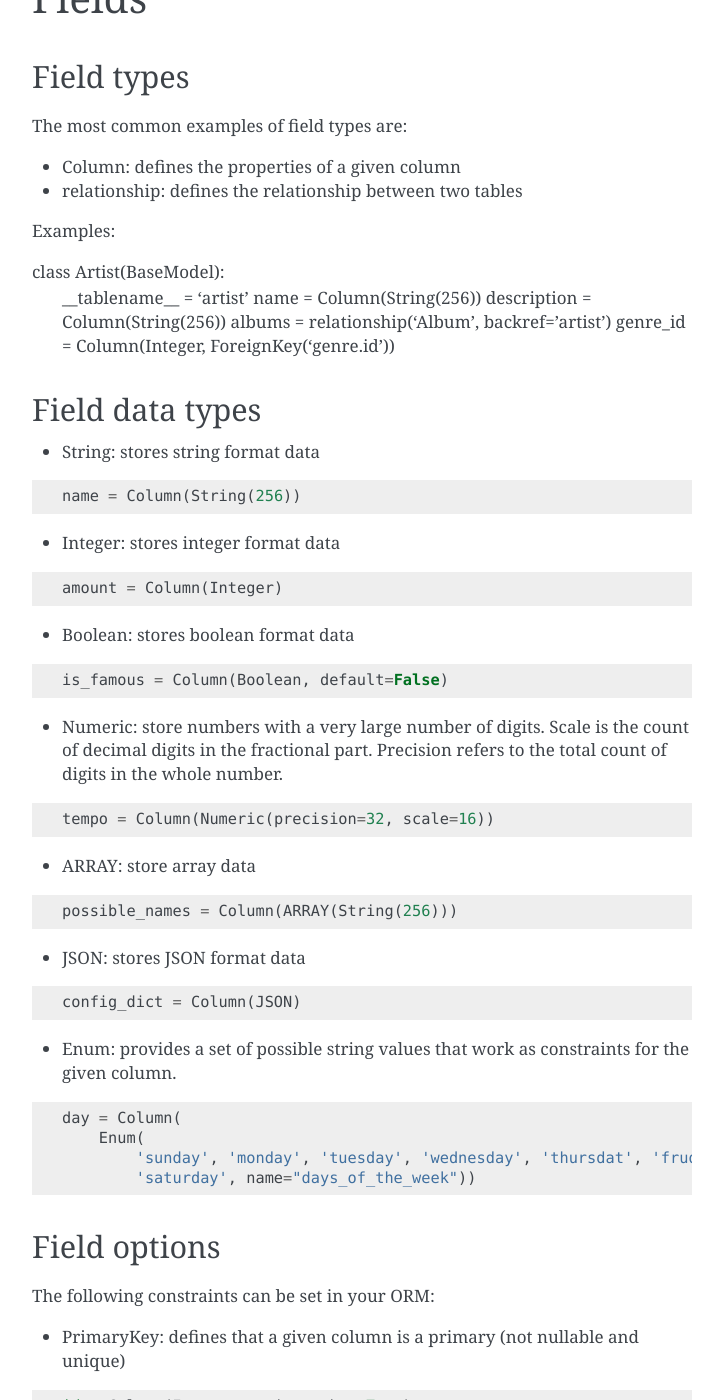
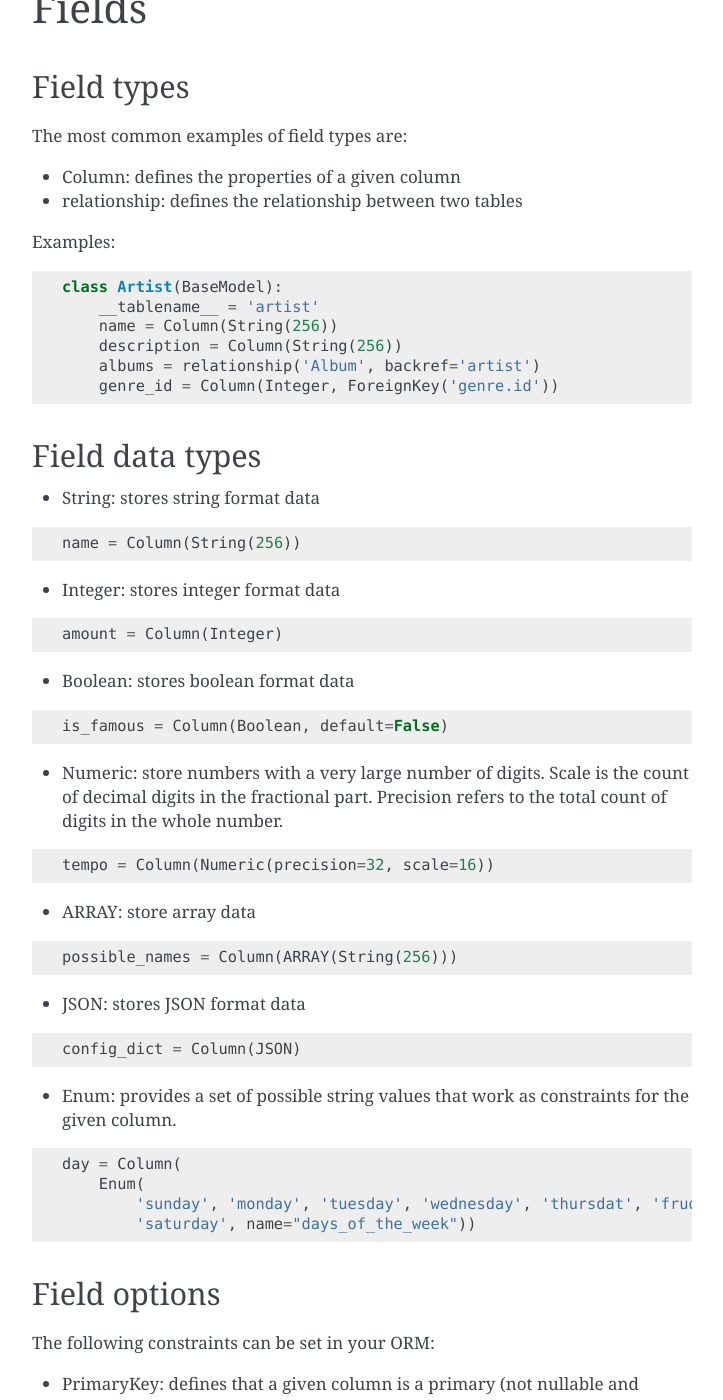
Before and after one commit to fenderdigital/flask-philo, a Sphinx documentation site: the page built from documentation/source/db/postgresql-orm.rst, in a window 1280 px wide and 1400 px high, scrolled down 1668 px. Shown: the whole window, without its empty margins (388-1111 px from the left). Built offline with Sphinx 7.4.7, drawn with Linux system fonts in a browser that asks for light colours; some of the changed lines change nothing that is shown; some of the changed text lies outside the part shown.

Commit message:
Formatting issues

```diff
--- a/documentation/source/db/postgresql-orm.rst
+++ b/documentation/source/db/postgresql-orm.rst
@@ -81,7 +81,7 @@ your application:
 
 As you can see in Album model, the Artist model (artist table) has its own id that can be referred as artist.id.
 
-
+----
 
 Fields
 ======
@@ -100,12 +100,12 @@ Examples:
 
 ::
 
-class Artist(BaseModel):
-    __tablename__ = 'artist'
-    name = Column(String(256))
-    description = Column(String(256))
-    albums = relationship('Album', backref='artist')
-    genre_id = Column(Integer, ForeignKey('genre.id'))
+    class Artist(BaseModel):
+        __tablename__ = 'artist'
+        name = Column(String(256))
+        description = Column(String(256))
+        albums = relationship('Album', backref='artist')
+        genre_id = Column(Integer, ForeignKey('genre.id'))
 
 
 Field data types
@@ -184,6 +184,11 @@ The following constraints can be set in your ORM:
 
 - unique: defines that the column should have unique values for each line
 
+::
+
+    name = Column(String(256), unique=True)
+
+
 - nullable: defines if a column can accept null values or not
 
 ::
@@ -197,7 +202,7 @@ The following constraints can be set in your ORM:
 
     is_famous = Column(Boolean, default=False)
 
-
+----
 
 Database DML Operations
 =======================
```
